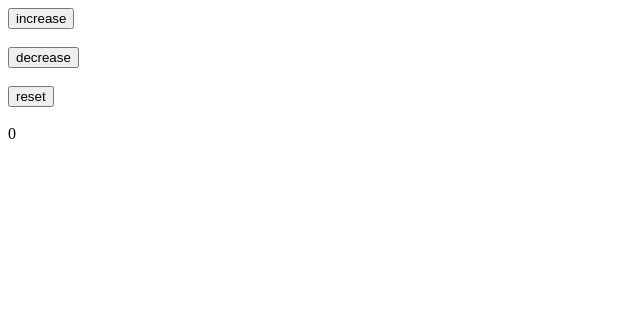
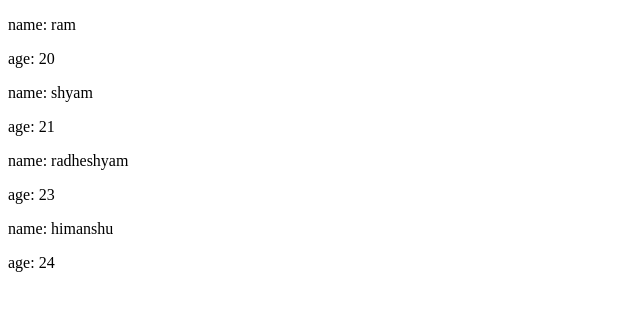
Before and after one commit to tamnna-sharma55/VSCODE-REACT, a React (Vite) app: page / in a window 1280 px wide. Shown: the top 310 px of the page, without its empty margins (0-640 px from the left). Built offline with nearby package versions, Linux system fonts and the light colour scheme.

Commit message:
add files

```diff
--- a/src/App.jsx
+++ b/src/App.jsx
@@ -1,8 +1,8 @@
 // import Home from "./Home"
-// import Child  from "./Child"
-import Counter from "./Counter"
+// import Child from "./Child"
+// import Counter from "./Counter"
 // import Controlled from "./cONTROLLED.JSX"
-// import {BrowserRouter,Routes,Route} from 'react-router-dom'
+// import { BrowserRouter, Routes, Route } from 'react-router-dom'
 // import About from "./About"
 // import Services from './Services'
 // import Contacts from './Contacts'
@@ -16,44 +16,48 @@ import Counter from "./Counter"
 // import Firestore from "./Firestore"
 // import Cloudinary from "./cloudinary"
 // import Useeffect from "./Useeffect"
-// import {create context,useContext} from 'react'
+// import { createContext, useContext } from 'react'
 // import Child from "./Child"
-
-
+// import Usememo from "./Usememo"
+// import List from "./List"
+import Object from "./Object"
 
 function App() {
- const name ={
-  name:"ram",
-  age:20,
-  gender:"female"
- }
+  // const name = {
+  //   name: "ram",
+  //   age: 20,
+  //   gender: "female"
+  // }
 
   return (
-   <>
-   {/* <Toast/> */}
-   {/* <Spinner/> */}
-   {/* <Controlled/> */}
-   {/* <Home1/> */}
-   {/* <Getdata/> */}
-   {/* <Createuser/> */}
-   {/* <UserLoginWithGoogle/> */}
-   {/* <Firestore/> */}
-   {/* <Cloudinary/> */}
-   {/* <Useeffect/> */}
-   {/* <Child/> */}
-   <Counter/>
+    <>
+      {/* <Toast /> */}
+      {/* <Spinner /> */}
+      {/* <Controlled /> */}
+      {/* <Home1 /> */}
+      {/* <Getdata /> */}
+      {/* <Createuser /> */}
+      {/* <UserLoginWithGoogle /> */}
+      {/* <Firestore /> */}
+      {/* <Cloudinary /> */}
+      {/* <Useeffect /> */}
+      {/* <Child /> */}
+      {/* <Counter /> */}
+      {/* <Usememo /> */}
+      {/* <List/> */}
+      <Object/>
 
-   </>
-
-// {/* <BrowserRouter>
-// <Nav/>
-// <Routes>
-//   <Route path="/" element={<About/>}/>
-//     <Route path="/services" element={<Services/>}/>
-//       <Route path="/contacts" element={<Contacts/>}/>
-// </Routes>
-// </BrowserRouter>
-//     */}
+      {/*
+      <BrowserRouter>
+        <Nav />
+        <Routes>
+          <Route path="/" element={<About />} />
+          <Route path="/services" element={<Services />} />
+          <Route path="/contacts" element={<Contacts />} />
+        </Routes>
+      </BrowserRouter>
+      */}
+    </>
   )
 }
 
--- /dev/null
+++ b/src/List.jsx
@@ -0,0 +1,22 @@
+import React from 'react'
+let a =["apple","banana","orange","grapes","mango","litchi","guava"]
+
+const List = () => {
+    const handleDelete = (key)=>{
+        alert(`whose element on ${key} is deleted`)
+
+    }
+  return (
+    <div>
+        {a.map((element,index)=>(
+            <>
+            <h1 key={index}>{index}:{element}</h1>
+            <button onClick={()=>{handleDelete(index)}}>delete</button>
+            </>
+        ))}
+
+    </div>
+  )
+}
+
+export default List
--- /dev/null
+++ b/src/Object.jsx
@@ -0,0 +1,26 @@
+import React from 'react';
+
+const people = [
+  { name: "ram", age: 20 },
+  { name: "shyam", age: 21 },
+  { name: "radheshyam", age: 23 },
+  { name: "himanshu", age: 24 }
+];
+
+const PeopleList = () => {
+  return (
+    <div>
+      {people.map((person, index) => (
+        <div key={index}>
+          {Object.keys(person).map((key) => (
+            <p key={key}>
+              {key}: {person[key]}
+            </p>
+          ))}
+        </div>
+      ))}
+    </div>
+  );
+};
+
+export default PeopleList;
--- /dev/null
+++ b/src/Usememo.jsx
@@ -0,0 +1,27 @@
+import React, { useState, useMemo } from 'react';
+
+function Usememo() {
+  const [number, setNumber] = useState(0);
+  const [state, setState] = useState(0);
+
+  const squared = useMemo(() => {
+    console.log('Calculating square...');
+    return number * number;
+  }, [number]);
+
+  return (
+    <div>
+      <h2>Square calculator</h2>
+      <input
+        type="number"
+        value={number}
+        onChange={(e) => setNumber(Number(e.target.value))}
+      />
+      <p>Square: {squared}</p>
+      <button onClick={() => setState(state + 1)}>Increment</button>
+      <p>{state}</p>
+    </div>
+  );
+}
+
+export default Usememo;
```
